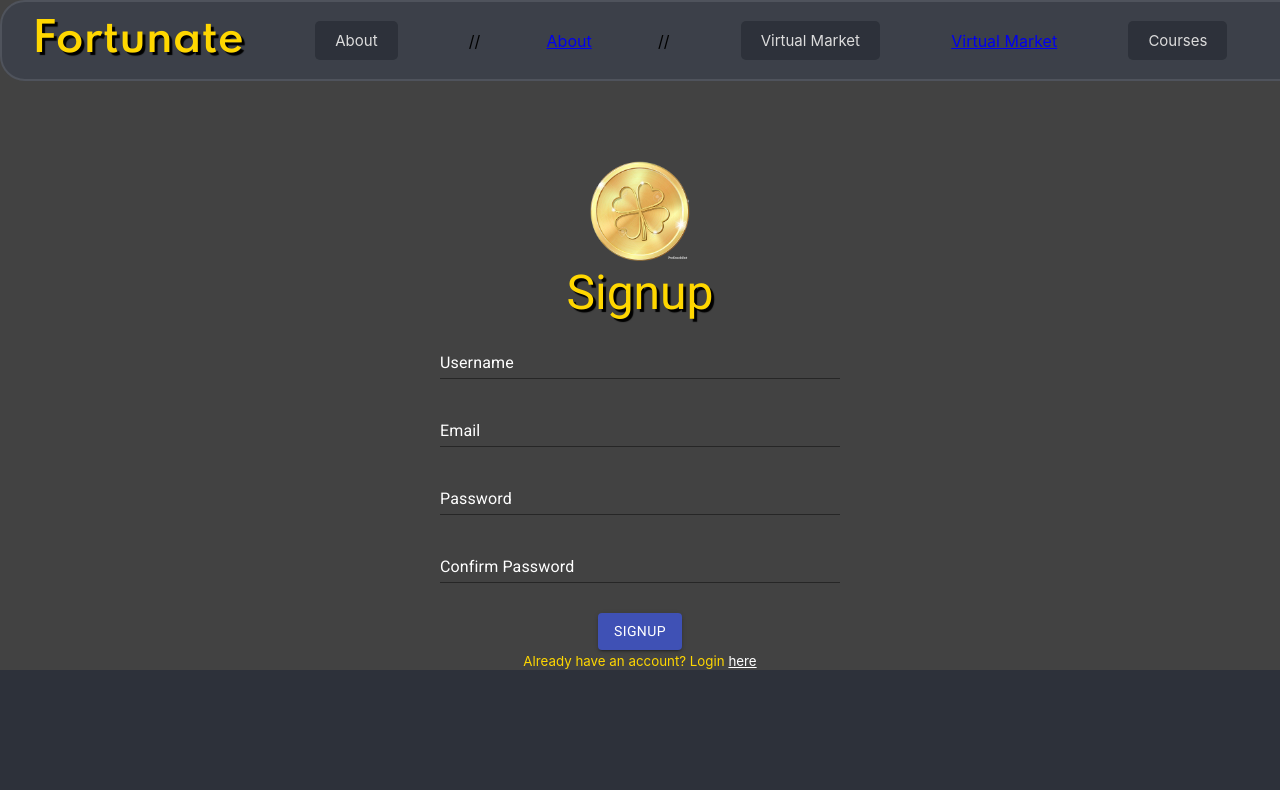
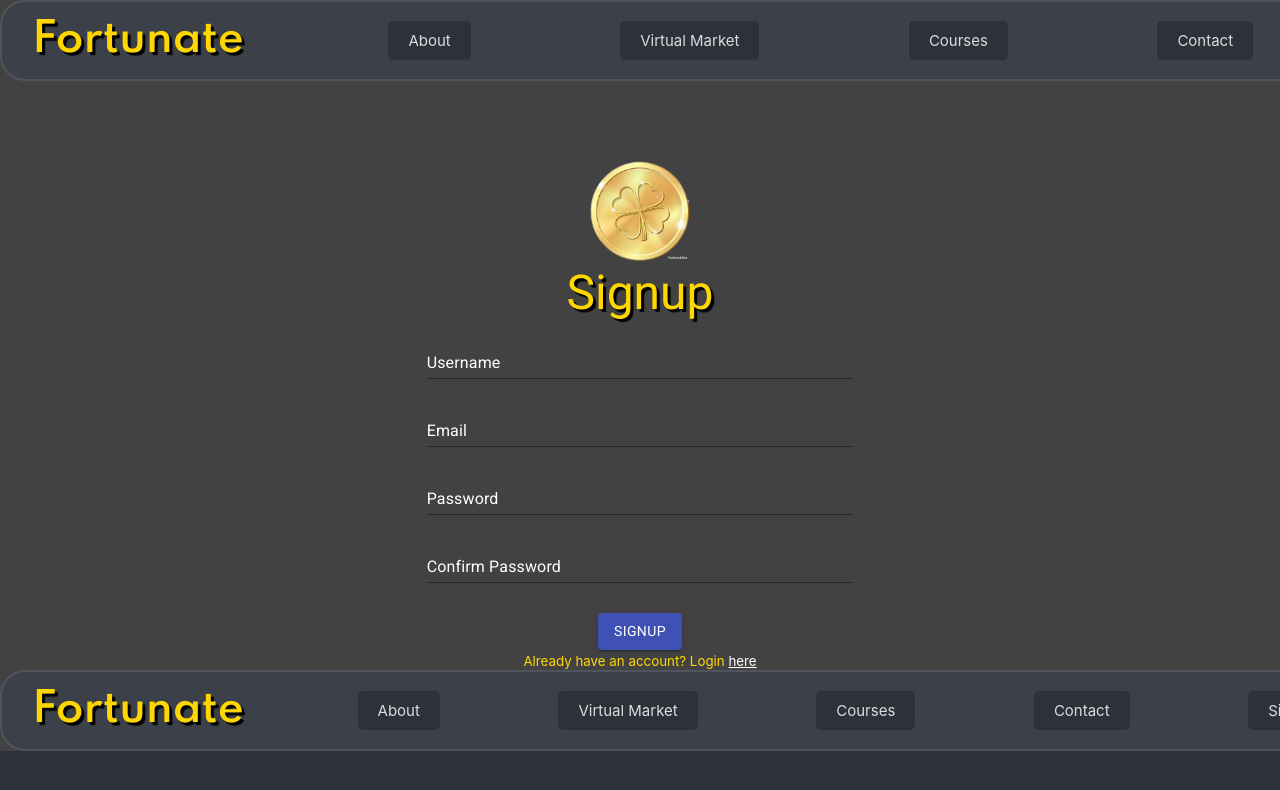
Before and after one commit to acm-projects/Fortunate, a React (Create React App) app in the folder frontend/fortunate/: page /signup in a window 1280 px wide. Shown: the top 790 px of the page. Built offline with nearby package versions, Linux system fonts and the light colour scheme.

Commit message:
Hotfix to resolve issues regarding merge from homepage to master. Removed inconsistent code causing improper rendering of homepage assets

```diff
--- a/frontend/fortunate/src/App.css
+++ b/frontend/fortunate/src/App.css
@@ -14,7 +14,7 @@ body {
 
 .container {
 	margin: 80px auto 0 auto;
-	max-width: 1200px;
+	max-width: 1800px;
 	color: gold;
 }
 .nav-container {
@@ -114,8 +114,8 @@ h2 {
 	color: gold;
 }
 
-/* Don't want this to effect all text, reduce scope */
-/* p {
+
+.BodyText {
 	font-size: 40px;
 	margin-left: auto;
 	margin-right: auto;
@@ -126,7 +126,7 @@ h2 {
 	font-family: "Roboto";
 	text-shadow: 3px 3px 1px black;
 	color: gainsboro;
-} */
+}
 
 .centered {
 	display: flex;
--- a/frontend/fortunate/src/App.js
+++ b/frontend/fortunate/src/App.js
@@ -42,6 +42,7 @@ class App extends Component {
 							<Route exact path="/signup" component={signup} />
 						</Switch>
 					</div>
+          <Footer/>
 				</Router>
 			</div>
 		);
--- a/frontend/fortunate/src/components/lessons.js
+++ b/frontend/fortunate/src/components/BodyContainer3.js
@@ -7,7 +7,7 @@ const BodyContainer3 = () => {
       <h2>Lessons</h2>
       <Buffer/>
       <div className='centered'>
-          <p>Lorem ipsum dolor sit amet, consectetur adipiscing elit. Integer nec odio. Praesent libero. Sed cursus ante dapibus diam. Sed nisi. Nulla quis sem at nibh elementum imperdiet. Duis sagittis ipsum. Praesent mauris. Fusce nec tellus sed augue semper porta. Mauris massa. Vestibulum lacinia arcu eget nulla. Class aptent taciti sociosqu ad litora torquent per conubia nostra, per inceptos himenaeos. Curabitur sodales ligula in libero. Sed dignissim lacinia nunc. </p>
+          <p className ='BodyText'>Lorem ipsum dolor sit amet, consectetur adipiscing elit. Integer nec odio. Praesent libero. Sed cursus ante dapibus diam. Sed nisi. Nulla quis sem at nibh elementum imperdiet. Duis sagittis ipsum. Praesent mauris. Fusce nec tellus sed augue semper porta. Mauris massa. Vestibulum lacinia arcu eget nulla. Class aptent taciti sociosqu ad litora torquent per conubia nostra, per inceptos himenaeos. Curabitur sodales ligula in libero. Sed dignissim lacinia nunc. </p>
           </div>
           <Buffer/>
       <div className='centered'>
--- a/frontend/fortunate/src/components/Virtual Market.js
+++ b/frontend/fortunate/src/components/BodyContainer4.js
@@ -3,12 +3,11 @@ import Buffer from "./Buffer"
 import TopButton from "./TopButton"
 const BodyContainer4 = () => {
     return (
-      <id="VM">
         <bodyContainer4 className='BodyContainer'>
       <h2>Virtual Market</h2>
       <Buffer/>
       <div className='centered'>
-          <p>Lorem ipsum dolor sit amet, consectetur adipiscing elit. Integer nec odio. Praesent libero. Sed cursus ante dapibus diam. Sed nisi. Nulla quis sem at nibh elementum imperdiet. Duis sagittis ipsum. Praesent mauris. Fusce nec tellus sed augue semper porta. Mauris massa. Vestibulum lacinia arcu eget nulla. Class aptent taciti sociosqu ad litora torquent per conubia nostra, per inceptos himenaeos. Curabitur sodales ligula in libero. Sed dignissim lacinia nunc. </p>
+          <p className="BodyText">Lorem ipsum dolor sit amet, consectetur adipiscing elit. Integer nec odio. Praesent libero. Sed cursus ante dapibus diam. Sed nisi. Nulla quis sem at nibh elementum imperdiet. Duis sagittis ipsum. Praesent mauris. Fusce nec tellus sed augue semper porta. Mauris massa. Vestibulum lacinia arcu eget nulla. Class aptent taciti sociosqu ad litora torquent per conubia nostra, per inceptos himenaeos. Curabitur sodales ligula in libero. Sed dignissim lacinia nunc. </p>
           </div>
           <Buffer/>
       <div className='centered'>
--- a/frontend/fortunate/src/components/BodyContainer5.js
+++ b/frontend/fortunate/src/components/BodyContainer5.js
@@ -6,7 +6,7 @@ const BodyContainer5 = () => {
       <h2>No Investment Advice / Investment Risks Disclaimer</h2>
       <Buffer/>
       <div className='centered'>
-          <p>Lorem ipsum dolor sit amet, consectetur adipiscing elit. Integer nec odio. Praesent libero. Sed cursus ante dapibus diam. Sed nisi. Nulla quis sem at nibh elementum imperdiet. Duis sagittis ipsum. Praesent mauris. Fusce nec tellus sed augue semper porta. Mauris massa. Vestibulum lacinia arcu eget nulla. Class aptent taciti sociosqu ad litora torquent per conubia nostra, per inceptos himenaeos. Curabitur sodales ligula in libero. Sed dignissim lacinia nunc. </p>
+          <p className="BodyText">Lorem ipsum dolor sit amet, consectetur adipiscing elit. Integer nec odio. Praesent libero. Sed cursus ante dapibus diam. Sed nisi. Nulla quis sem at nibh elementum imperdiet. Duis sagittis ipsum. Praesent mauris. Fusce nec tellus sed augue semper porta. Mauris massa. Vestibulum lacinia arcu eget nulla. Class aptent taciti sociosqu ad litora torquent per conubia nostra, per inceptos himenaeos. Curabitur sodales ligula in libero. Sed dignissim lacinia nunc. </p>
           </div>
           <Buffer/>
 
--- a/frontend/fortunate/src/components/Header.js
+++ b/frontend/fortunate/src/components/Header.js
@@ -10,9 +10,7 @@ const Header = () => {
         <header className='header'>
             <h1 className='logo'>Fortunate</h1>
            <Button text ='About' onClick={onClick}/>
-          //  <a href="#about">About</a>
-          //  <Button text ='Virtual Market'/>
-            <a href="#VM">Virtual Market</a>
+            <Button text ='Virtual Market'/>
             <Button text ='Courses'/>
             <Button text ='Contact'/>
             <Button text ='Sign Up'/>
--- a/frontend/fortunate/src/index.css
+++ b/frontend/fortunate/src/index.css
@@ -85,7 +85,7 @@ h2 {
   text-shadow: 3px 3px 1px black;
   color: gold;
 }
-p {
+.BodyText {
   font-size: 40px;
   margin-left: auto;
   margin-right: auto;
```
